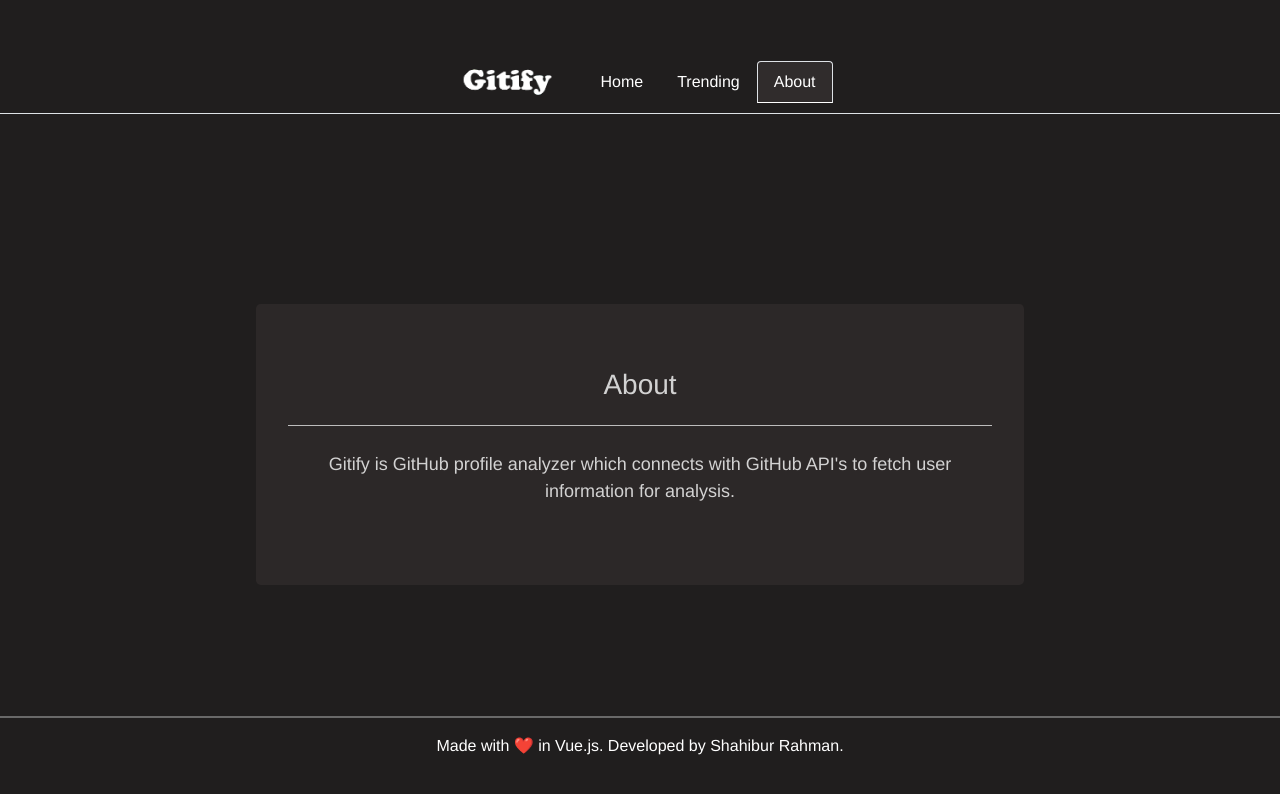
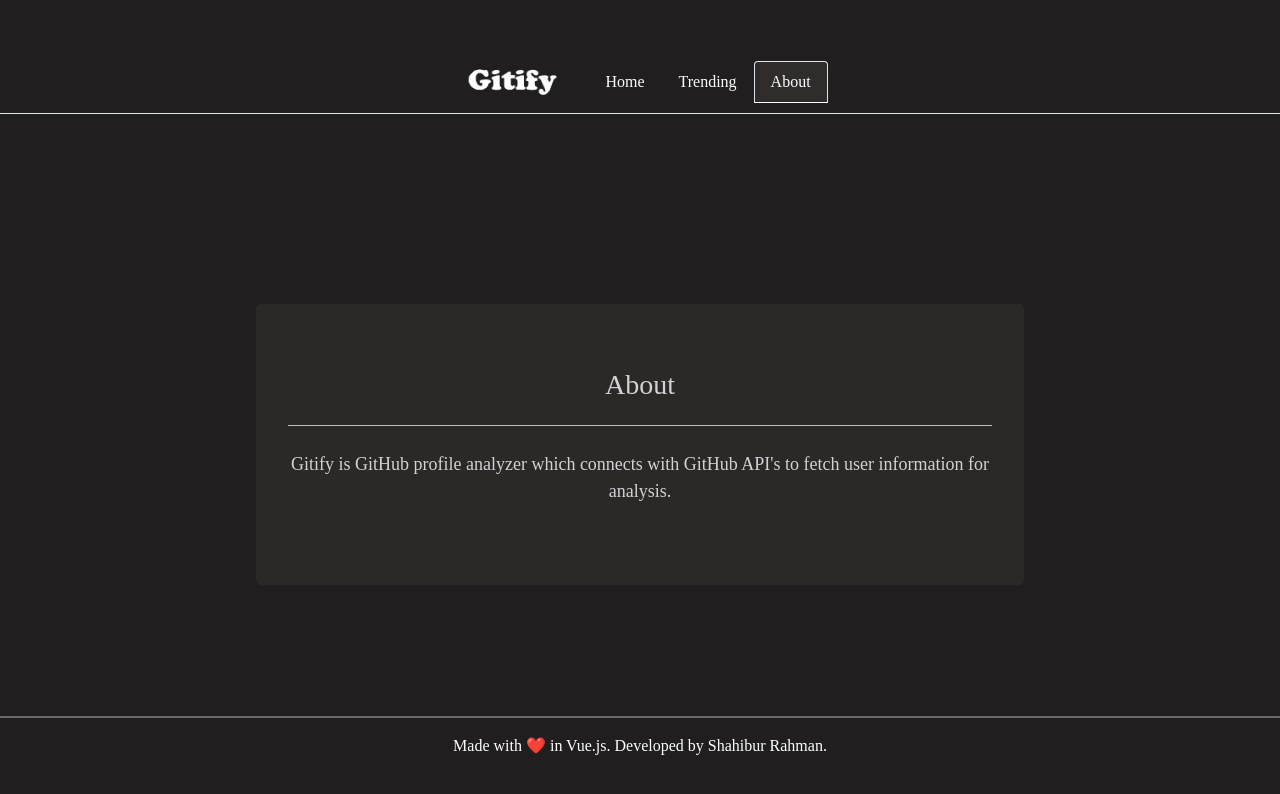
Before and after one commit to d5b94396feba3/Gitify, a Vue app: page /about in a window 1280 px wide. Shown: the top 794 px of the page. Built offline with nearby package versions, Linux system fonts and the light colour scheme; what v-animate-css would draw is missing.

Commit message:
component font changed

```diff
--- a/src/App.vue
+++ b/src/App.vue
@@ -60,6 +60,7 @@ item{
 }
 #nav{
   margin-top:50px;
+  font-family: Avenir;
 }
 
 #app .nav-item .active {
@@ -69,6 +70,7 @@ item{
 .row{
    color: white;
    margin-top:115px;
+   font-family: Avenir;
  }
 body{
   background-color:#201e1e;
--- a/src/components/HomeComponent.vue
+++ b/src/components/HomeComponent.vue
@@ -110,6 +110,7 @@ width: 60%;
 margin: 0 auto;
 opacity: 0.8;
 color:white;
+font-family: Avenir;
 }
 
 #main_div {
--- a/src/components/TrendComponent.vue
+++ b/src/components/TrendComponent.vue
@@ -41,10 +41,12 @@ width: 60%;
 margin: 0 auto;
 color:white;
 opacity: 0.8;
+font-family: Avenir;
 }
 
 #trendCompo {
   margin-top:190px;
+  font-family: Avenir;
 }
 
 #param{
--- a/src/views/About.vue
+++ b/src/views/About.vue
@@ -27,11 +27,13 @@ margin-top:47px;
 width: 60%;
 margin: 0 auto;
 color:white;
- opacity: 0.8;
+opacity: 0.8;
+font-family: Avenir;
 }
 
 .about {
   margin-top:190px;
+  font-family: Avenir;
 }
 #param{
   margin-top:25px;
```
